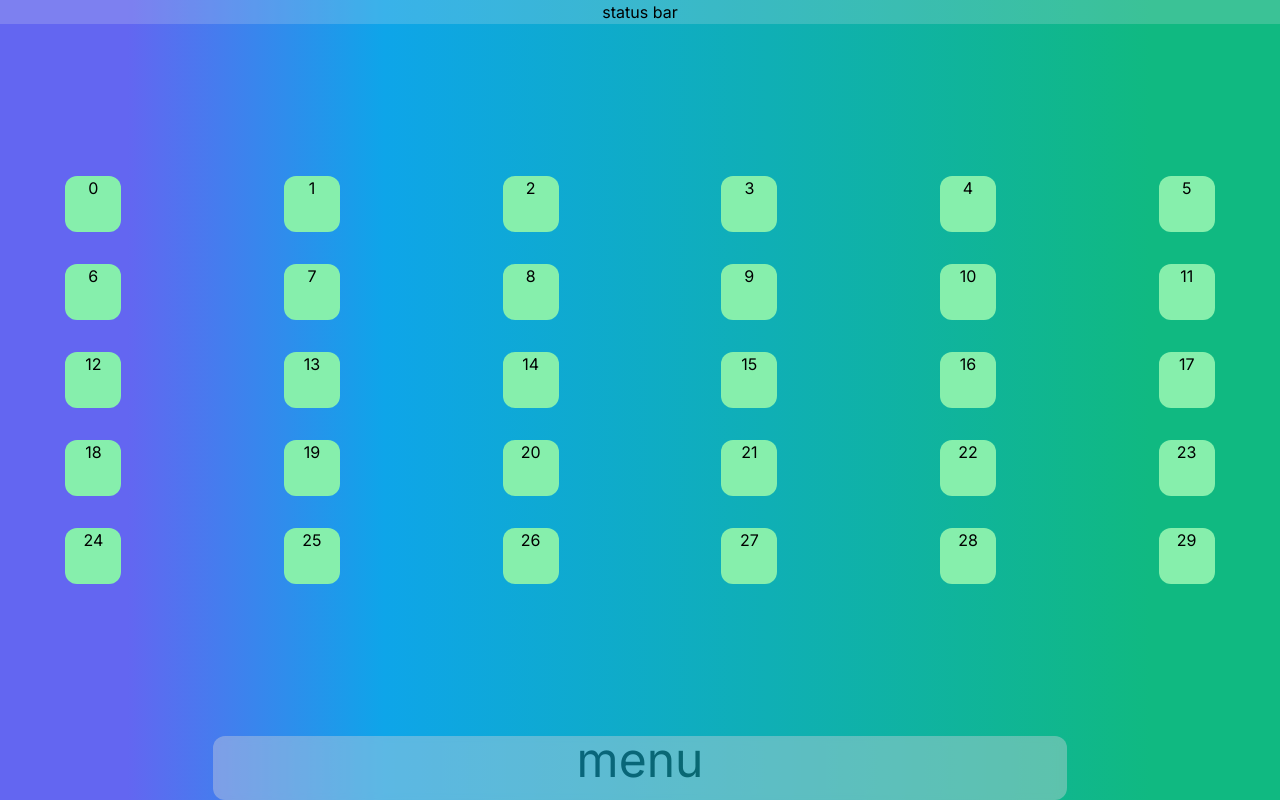
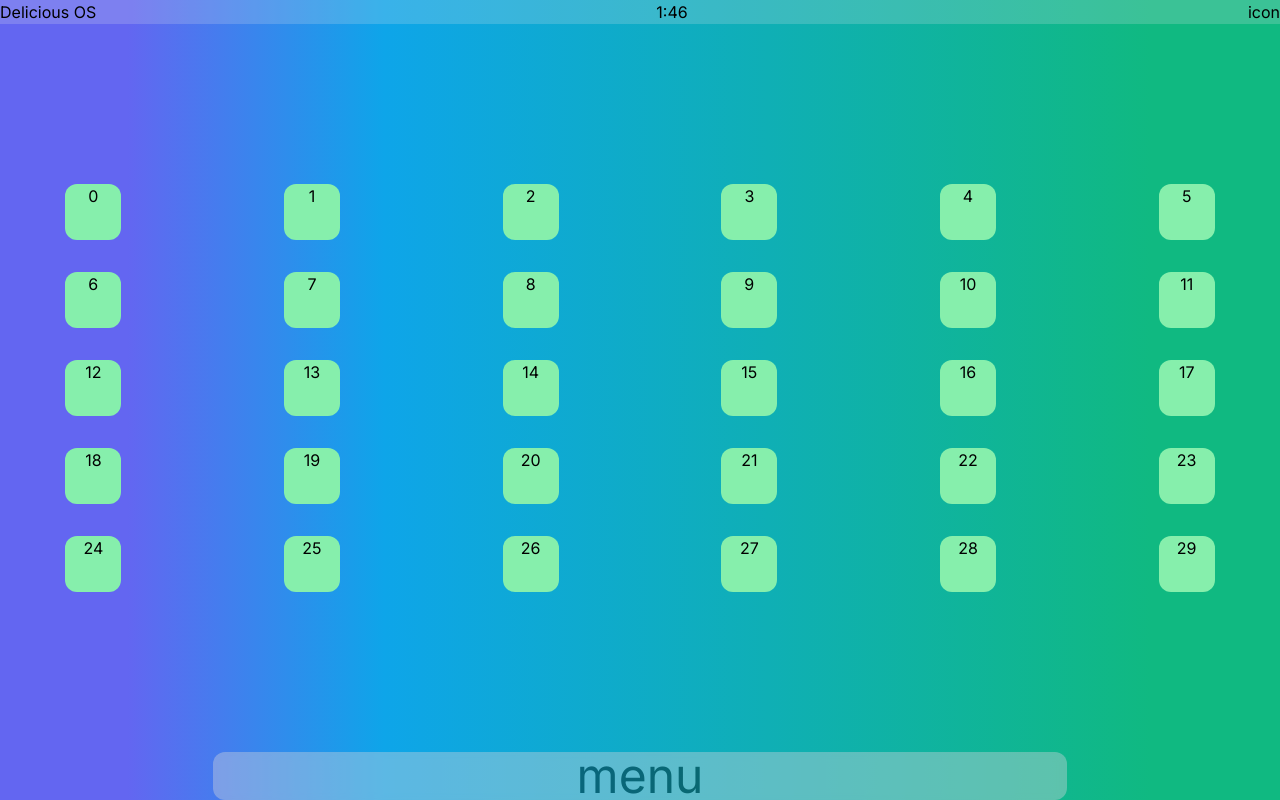
Before and after one commit to qhc99/TabletOS, a Next.js app: page / in a window 1280 px wide. Built offline with nearby package versions, Linux system fonts and the light colour scheme.

Commit message:
add clock, refactor

```diff
--- a/src/app/delicious_os.tsx
+++ b/src/app/delicious_os.tsx
@@ -6,7 +6,8 @@ import { useContextMenuPrevension, useSpaceButtonHook } from "./client_api";
 export default function DeliciousOS() {
   useContextMenuPrevension();
   useSpaceButtonHook();
-  let icons = [];
+
+  let icons: number[] = [];
   for (let i = 0; i < 30; i++) {
     icons.push(i);
   }
@@ -32,11 +33,7 @@ export default function DeliciousOS() {
         return "";
     }
   };
-  return (
-    <div
-      className="relative flex flex-col h-screen justify-between items-center
-        bg-gradient-to-r from-indigo-500 from-10% via-sky-500 via-30% to-emerald-500 to-90%"
-      onWheel={(e) => {
+  const onWheelHook = (e: { deltaY: number }) => {
     if (!transiting) {
       if (e.deltaY < 0) {
         if (UIpos === 1) {
@@ -46,9 +43,9 @@ export default function DeliciousOS() {
         }
 
         if (UIpos === 1 || UIpos === 2) {
-              setUIPos((p) => p - 1);
+          setUIPos(UIpos - 1);
           setTransiting(true);
-              setTimeout(() => setTransiting(false), 200);
+          setTimeout(() => setTransiting(false), 300);
         }
       } else if (e.deltaY > 0) {
         if (UIpos === 0) {
@@ -58,18 +55,24 @@ export default function DeliciousOS() {
         }
 
         if (UIpos === 0 || UIpos === 1) {
-              setUIPos((p) => p + 1);
+          setUIPos(UIpos + 1);
           setTransiting(true);
-              setTimeout(() => setTransiting(false), 200);
+          setTimeout(() => setTransiting(false), 300);
         }
       }
     }
-      }}
+  };
+
+  return (
+    <div
+      className="flex flex-col h-screen justify-between items-center overflow-hidden
+        bg-gradient-to-r from-indigo-500 from-10% via-sky-500 via-30% to-emerald-500 to-90%"
+      onWheel={onWheelHook}
     >
       <StatusBar />
       <div
         id="ui"
-        className={`grid justify-items-center grid-cols-4 md:grid-cols-6 gap-8 w-full
+        className={`grid justify-items-center grid-cols-4 md:grid-cols-6 gap-8 w-full overflow-hidden
         ${transitionCSS(UITransition)}`}
       >
         {icons.map((d) => {
@@ -77,9 +80,9 @@ export default function DeliciousOS() {
         })}
       </div>
       <div
-        className="sticky bottom-0 bg-gray-300 w-3/4 md:w-2/3
+        className="bg-gray-300 w-3/4 md:w-2/3
           backdrop-blur-sm opacity-40
-          text-center h-16 text-5xl rounded-xl"
+          text-center text-5xl rounded-xl"
       >
         menu
       </div>
--- a/src/app/globals.css
+++ b/src/app/globals.css
@@ -2,70 +2,70 @@
 @tailwind components;
 @tailwind utilities;
 
-@keyframes rotateLeft90 {
+@keyframes shift-left {
   0% {
-    transform: rotate3d(0, 1, 0, 0deg);
+    transform: translateX(0%);;
   }
   99% {
-    transform: rotate3d(0, 1, 0, 90deg);
+    transform: translateX(-100%);
   }
   100% {
-    transform: rotate3d(0, 1, 0, 90deg);
+    transform: translateX(-100%);
     visibility: hidden;
   }
 }
 
-@keyframes rotateLeft90Reverse {
+@keyframes shift-left-reverse {
   0% {
-    transform: rotate3d(0, 1, 0, 90deg);
+    transform: translateX(-100%);
   }
   100% {
-    transform: rotate3d(0, 1, 0, 0deg);
+    transform: translateX(0%);
   }
 }
 
-@keyframes rotateRight90 {
+@keyframes shift-right {
   0% {
-    transform: rotate3d(0, 1, 0, 0deg);
+    transform: translateX(0%);
   }
   99% {
-    transform: rotate3d(0, 1, 0, -90deg);
+    transform: translateX(100%);
   }
   100% {
-    transform: rotate3d(0, 1, 0, -90deg);
+    transform: translateX(100%);
     visibility: hidden;
   }
 }
 
-@keyframes rotateRight90Reverse {
+@keyframes shift-right-reverse {
   0% {
-    transform: rotate3d(0, 1, 0, -90deg);
+    transform: translateX(100%);
   }
   100% {
-    transform: rotate3d(0, 1, 0, 0deg);
+    transform: translateX(0%);
   }
 }
 
 .move-ui-left {
-  animation-name: rotateLeft90;
-  animation-duration: 0.5s;
+  animation-name: shift-left;
+  animation-duration: 0.3s;
   animation-fill-mode: forwards;
 }
 
 .resume-ui-from-left {
-  animation-name: rotateLeft90Reverse;
-  animation-duration: 0.5s;
+  animation-name: shift-left-reverse;
+  animation-duration: 0.3s;
   animation-fill-mode: forwards;
 }
 
 .move-ui-right {
-  animation-name: rotateRight90;
-  animation-duration: 0.5s;
+  animation-name: shift-right;
+  animation-duration: 0.3s;
   animation-fill-mode: forwards;
 }
 
 .resume-ui-from-right {
-  animation-name: rotateRight90Reverse;
-  animation-duration: 0.5s;
+  animation-name: shift-right-reverse;
+  animation-duration: 0.3s;
   animation-fill-mode: forwards;
 }
--- a/src/app/statue_bar.tsx
+++ b/src/app/statue_bar.tsx
@@ -1,5 +1,26 @@
+import { useEffect, useState } from "react";
+
+export function useClock() {
+  const [clock, setClock] = useState(new Date());
+  useEffect(() => {
+    var intervalId = setInterval(function () {
+      setClock(new Date());
+    }, 1000);
+
+    return () => clearInterval(intervalId);
+  });
+  return clock;
+}
+
 export default function HeaderBar() {
-  return <div className="sticky top-0 bg-gray-200/20 w-full text-center">
-    status bar
-  </div>;
+  const clock = useClock();
+  return (
+    <div className="bg-gray-200/20 w-full text-center flex flex-row justify-between">
+      <div>Delicious OS</div>
+      <div>
+        {clock.getHours() + ":" + clock.getMinutes()}
+      </div>{" "}
+      <div>icon</div>
+    </div>
+  );
 }
```
Lines whose indentation alone changed are shown as unchanged.
